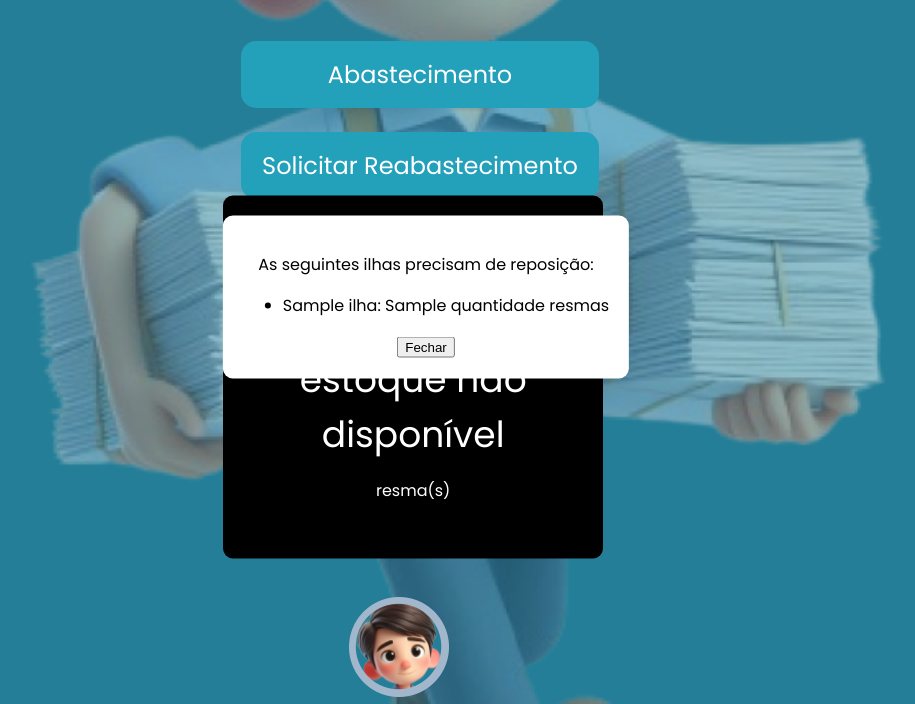
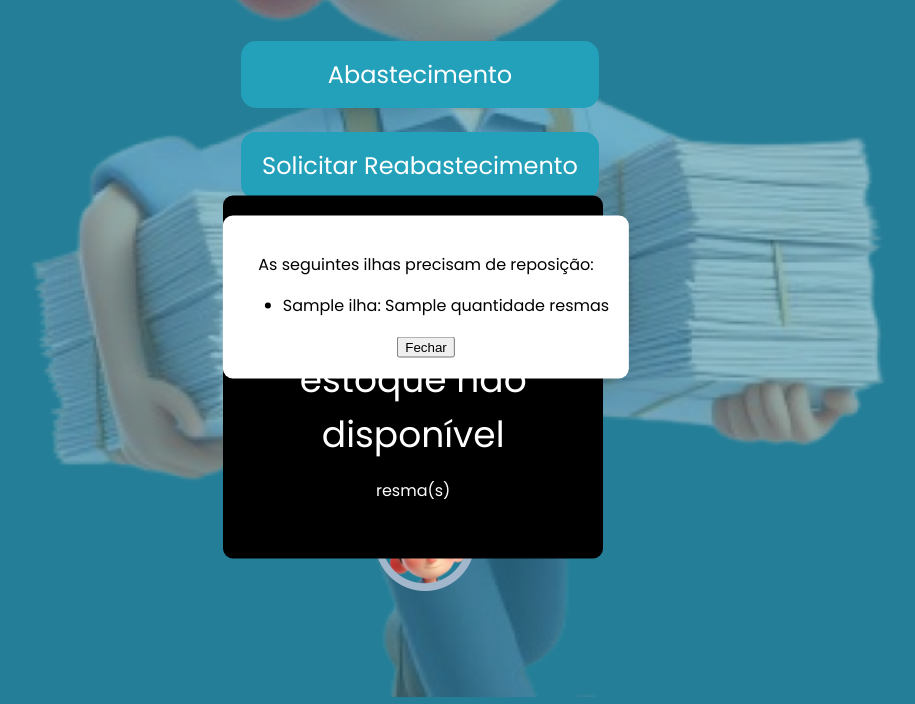
Before and after one commit to LucasIntendencia/papercontrollsystem, a Python web app: template templates/loginrec.html in a window 1280 px wide. Shown: the part 103-807 px from the top of the page, without its empty margins (214-1129 px from the left). Run offline with Jinja, Linux system fonts and the light colour scheme; the template is opened without the code that fills it: most values are stand-ins (such as "Sample title", 1, 10 or a date in 2020).

Commit message:
pagina de loginrec ajsute no zezinho - popup nao chega

```diff
--- a/static/styles/loginrec.css
+++ b/static/styles/loginrec.css
@@ -105,7 +105,8 @@ body {
     height: 100px;
     display: inline-block;
     margin-top: 300px;
-    margin-left: 170px;
+    margin-left: 160px;
+    align-items: center;
 }
 
 .zezinhobola img {
@@ -268,8 +269,9 @@ body {
     .zezinhobola {
         width: 100px;
         height: 100px;
-        margin-left: 44%;
-        margin-top: 250px;
+        margin-left: 46%;
+        margin-top: 260px;
+        align-items: center;
     }
 }
 
--- a/templates/loginrec.html
+++ b/templates/loginrec.html
@@ -64,11 +64,10 @@
                 </p>
                 <p> resma(s)</p>
             </div>
+            <a href="{{ url_for('ajudaOZe') }}" class="zezinhobola">
+                <img src="../static/images/zezinhobola.png" alt="Zezinho">
+            </a>
         </form>
-
-        <a href="{{ url_for('ajudaOZe') }}" class="zezinhobola">
-            <img src="../static/images/zezinhobola.png" alt="Zezinho">
-        </a>
 
         <script>
         document.addEventListener('DOMContentLoaded', function () {
@@ -84,7 +83,7 @@
                 exitPopup.style.display = 'none';
             });
         });
-    </script>
+        </script>
 
         <script>
         document.addEventListener('DOMContentLoaded', function () {
```
Also changed, not shown: requirements.txt (added, +8 -0 lines), 12 other files.
